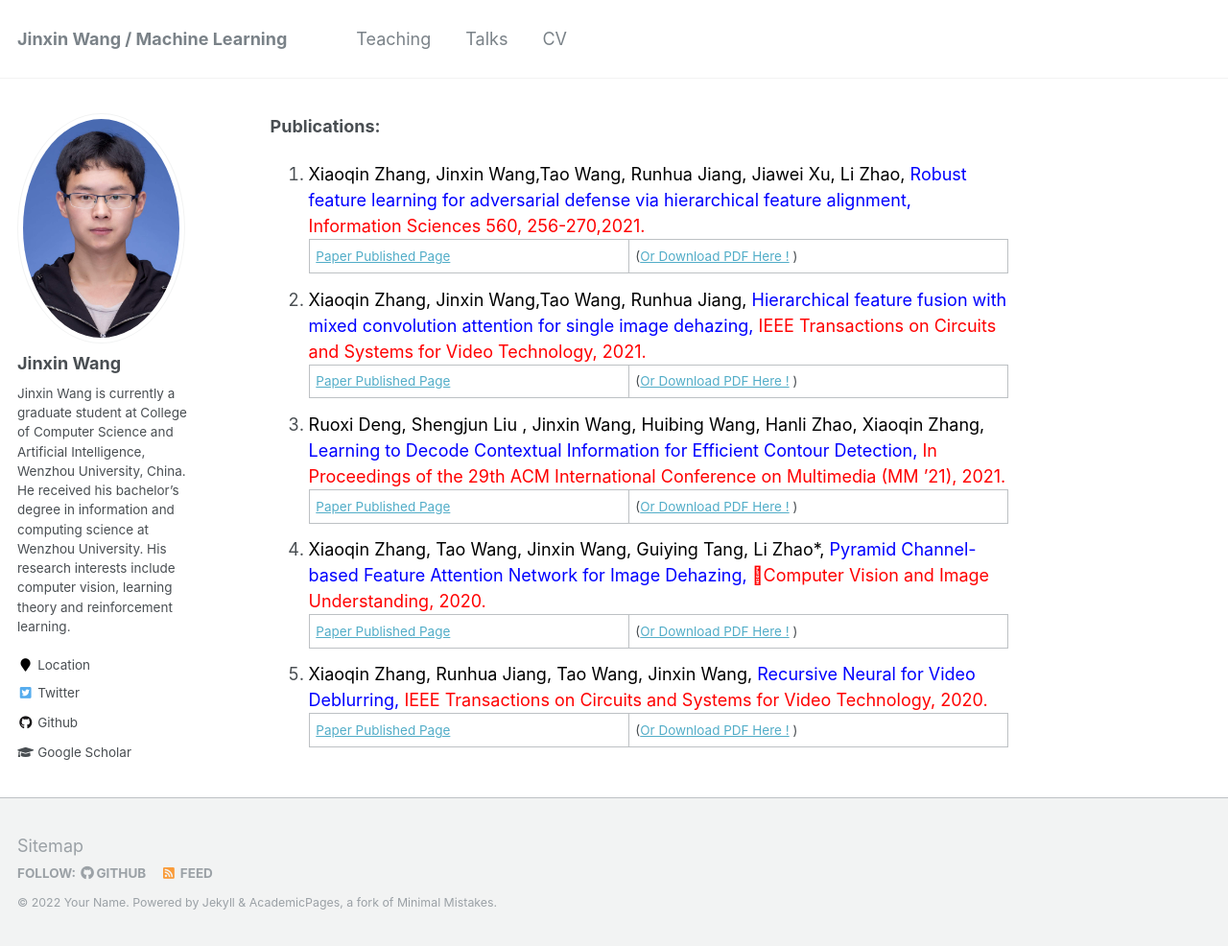
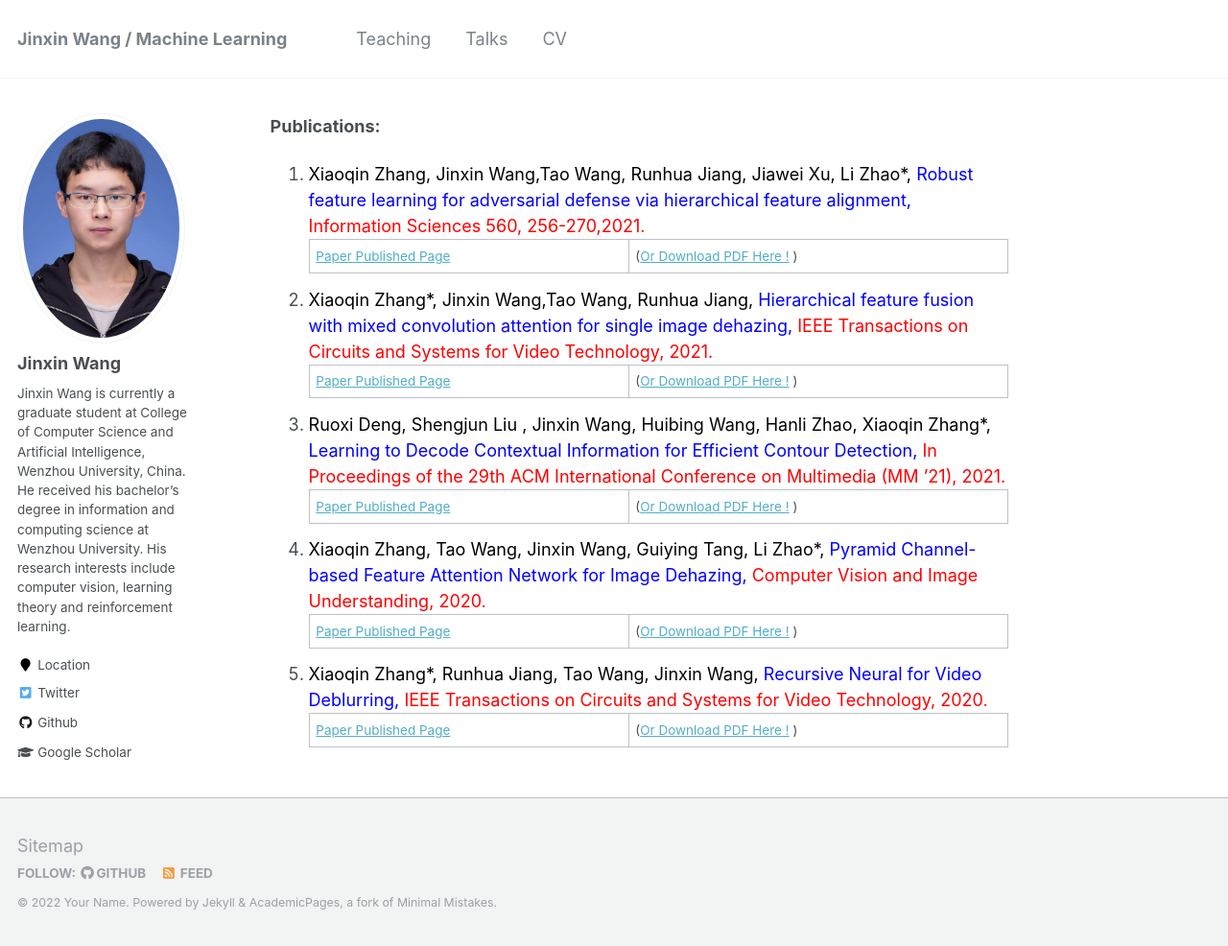
Before and after one commit to shuyuandeqipa/shuyuandeqipa.github.io, a Jekyll site: the page built from _pages/about.md, in a window 1280 px wide and 986 px high. Shown: the whole window at 96% size. Built offline with Jekyll 4.4.1, drawn with Linux system fonts in a browser that asks for light colours.

Commit message:
Update about.md

```diff
--- a/_pages/about.md
+++ b/_pages/about.md
@@ -6,22 +6,22 @@ author_profile: true
 
 **Publications:**
 
-1. <font color ="black">Xiaoqin Zhang, Jinxin Wang,Tao Wang, Runhua Jiang, Jiawei Xu, Li Zhao, </font><font   color ="blue">Robust feature learning for adversarial defense via hierarchical feature alignment,</font> <font color ="red">Information Sciences 560, 256-270,2021.</font>
+1. <font color ="black">Xiaoqin Zhang, Jinxin Wang,Tao Wang, Runhua Jiang, Jiawei Xu, Li Zhao*, </font><font   color ="blue">Robust feature learning for adversarial defense via hierarchical feature alignment,</font> <font color ="red">Information Sciences 560, 256-270,2021.</font>
 
    [Paper Published Page](https://www.sciencedirect.com/science/article/pii/S0020025520312081) | ([Or Download PDF Here !](https://shuyuandeqipa.github.io/files/paper1.pdf)  )
 
-2. <font color ="black">Xiaoqin Zhang, Jinxin Wang,Tao Wang, Runhua Jiang,  </font><font   color ="blue">Hierarchical feature fusion with mixed convolution attention for single image dehazing,</font> <font color ="red">IEEE Transactions on Circuits and Systems for Video Technology, 2021.</font>
+2. <font color ="black">Xiaoqin Zhang*, Jinxin Wang,Tao Wang, Runhua Jiang,  </font><font   color ="blue">Hierarchical feature fusion with mixed convolution attention for single image dehazing,</font> <font color ="red">IEEE Transactions on Circuits and Systems for Video Technology, 2021.</font>
 
    [Paper Published Page](https://ieeexplore.ieee.org/abstract/document/9381290) | ([Or Download PDF Here !](https://shuyuandeqipa.github.io/files/paper2.pdf) )
 
-3. <font color ="black">Ruoxi Deng, Shengjun Liu , Jinxin Wang, Huibing Wang, Hanli Zhao, Xiaoqin Zhang, </font><font   color ="blue">Learning to Decode Contextual Information for Efficient Contour Detection,</font> <font color ="red">In Proceedings of the 29th ACM International Conference on Multimedia (MM ’21), 2021.</font>
+3. <font color ="black">Ruoxi Deng, Shengjun Liu , Jinxin Wang, Huibing Wang, Hanli Zhao, Xiaoqin Zhang*, </font><font   color ="blue">Learning to Decode Contextual Information for Efficient Contour Detection,</font> <font color ="red">In Proceedings of the 29th ACM International Conference on Multimedia (MM ’21), 2021.</font>
 
    [Paper Published Page](https://dl.acm.org/doi/abs/10.1145/3474085.3475593) | ([Or Download PDF Here !](https://shuyuandeqipa.github.io/files/paper3.pdf) )
 
-4. <font color ="black">Xiaoqin Zhang, Tao Wang, Jinxin Wang, Guiying Tang, Li Zhao*, </font><font   color ="blue">Pyramid Channel-based Feature Attention Network for Image Dehazing,</font> <font color ="red">Computer Vision and Image Understanding, 2020. </font>
+4. <font color ="black">Xiaoqin Zhang, Tao Wang, Jinxin Wang, Guiying Tang, Li Zhao*, </font><font   color ="blue">Pyramid Channel-based Feature Attention Network for Image Dehazing,</font> <font color ="red">Computer Vision and Image Understanding, 2020. </font>
 
    [Paper Published Page](https://www.sciencedirect.com/science/article/pii/S1077314220300709) | ([Or Download PDF Here !](https://shuyuandeqipa.github.io/files/paper4.pdf) )
 
-5. <font color ="black">Xiaoqin Zhang, Runhua Jiang, Tao Wang, Jinxin Wang, </font><font  color ="blue">Recursive Neural for Video Deblurring,</font> <font color ="red">IEEE Transactions on Circuits and Systems for Video Technology, 2020. </font>
+5. <font color ="black">Xiaoqin Zhang*, Runhua Jiang, Tao Wang, Jinxin Wang, </font><font  color ="blue">Recursive Neural for Video Deblurring,</font> <font color ="red">IEEE Transactions on Circuits and Systems for Video Technology, 2020. </font>
 
    [Paper Published Page](https://ieeexplore.ieee.org/abstract/document/9247314) | ([Or Download PDF Here !](https://shuyuandeqipa.github.io/files/paper5.pdf) )
```
